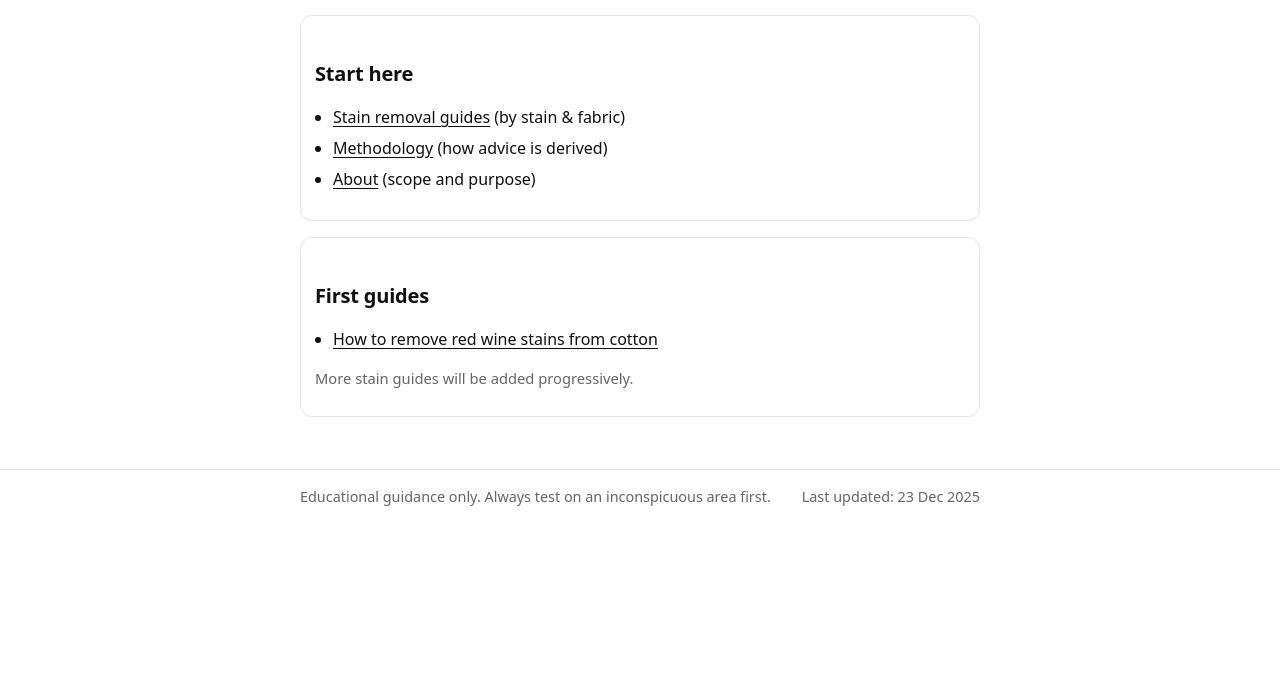
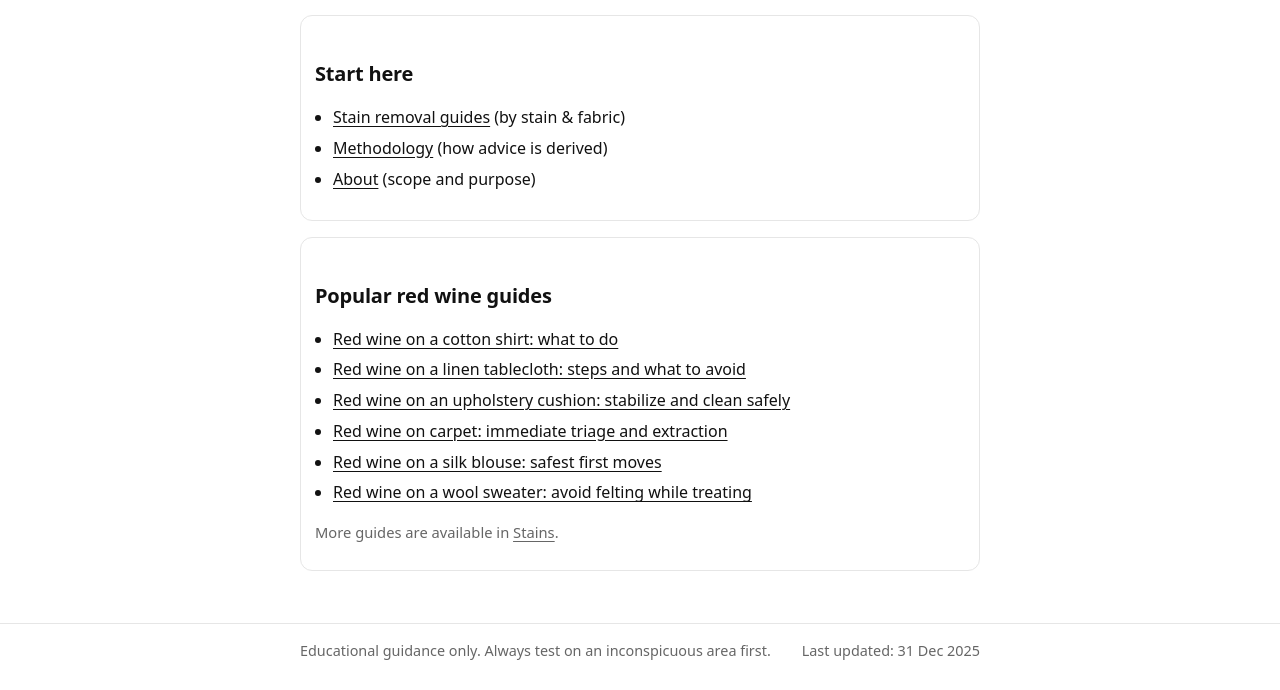
Before and after one commit to sm5cx/fabricguide, a website: page index.html in a window 1280 px wide. Shown: the part 230-920 px from the top of the page. Before the commit the page ends 800 px from the top, so only its background shows below. Drawn offline with Linux system fonts and the light colour scheme.

Commit message:
Update index.html

```diff
--- a/index.html
+++ b/index.html
@@ -33,18 +33,23 @@
     </div>
 
     <div class="card">
-      <h2>First guides</h2>
+      <h2>Popular red wine guides</h2>
       <ul>
-        <li><a href="/stains/red-wine-on-cotton.html">How to remove red wine stains from cotton</a></li>
+        <li><a href="/stains/red-wine-on-cotton-shirt.html">Red wine on a cotton shirt: what to do</a></li>
+        <li><a href="/stains/red-wine-on-linen-tablecloth.html">Red wine on a linen tablecloth: steps and what to avoid</a></li>
+        <li><a href="/stains/red-wine-on-upholstery-cushion.html">Red wine on an upholstery cushion: stabilize and clean safely</a></li>
+        <li><a href="/stains/red-wine-on-carpet.html">Red wine on carpet: immediate triage and extraction</a></li>
+        <li><a href="/stains/red-wine-on-silk-blouse.html">Red wine on a silk blouse: safest first moves</a></li>
+        <li><a href="/stains/red-wine-on-wool-sweater.html">Red wine on a wool sweater: avoid felting while treating</a></li>
       </ul>
-      <p class="meta">More stain guides will be added progressively.</p>
+      <p class="meta">More guides are available in <a href="/stains/">Stains</a>.</p>
     </div>
   </main>
 
   <footer class="footer">
     <div class="footer-inner">
       <div>Educational guidance only. Always test on an inconspicuous area first.</div>
-      <div>Last updated: <time datetime="2025-12-23">23 Dec 2025</time></div>
+      <div>Last updated: <time datetime="2025-12-31">31 Dec 2025</time></div>
     </div>
   </footer>
 </body>
```
